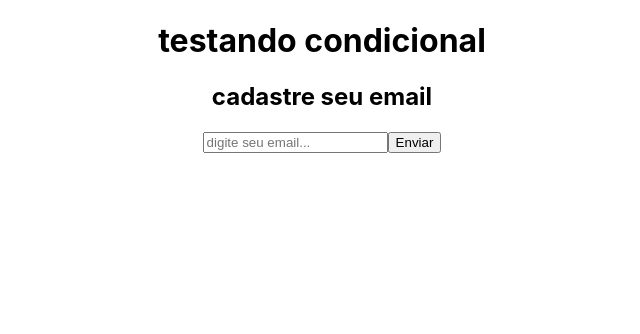
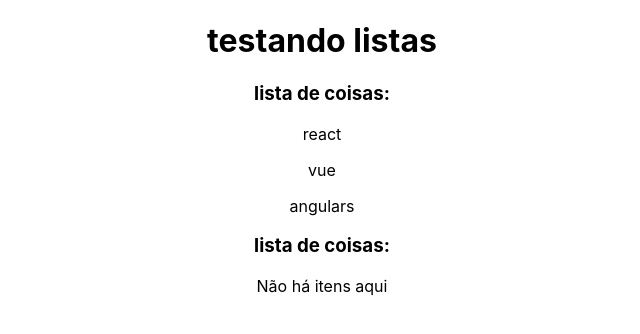
Before and after one commit to telmo-bidart/reactstudy, a React (Create React App) app: page / in a window 1280 px wide. Shown: the top 334 px of the page, without its empty margins (318-958 px from the left). Built offline with nearby package versions, Linux system fonts and the light colour scheme.

Commit message:
renderização de listas

```diff
--- a/src/App.js
+++ b/src/App.js
@@ -1,12 +1,15 @@
 import './App.css';
-import Condicional from './components/Condicional';
+import Lista2 from './components/Lista2';
 
 function App() {
 
+const meusItens = ['react', 'vue', 'angulars']
+
   return (
     <div className="App">
-      <h1>testando condicional</h1>
-      <Condicional />
+      <h1>testando listas</h1>
+      <Lista2 itens={meusItens}/>
+      <Lista2 itens={[]}/>
     </div>
   );
 }
--- /dev/null
+++ b/src/components/Lista2.js
@@ -0,0 +1,16 @@
+function Lista2({ itens }) {
+  return (
+    <>
+      <h3>lista de coisas:</h3>
+      {
+      itens.length > 0 ? (
+      itens.map((item, index) => (
+        <p key={index}>{item}</p>
+      ))) : (<p>
+          Não há itens aqui
+      </p>)}
+    </>
+  );
+}
+
+export default Lista2;
```
